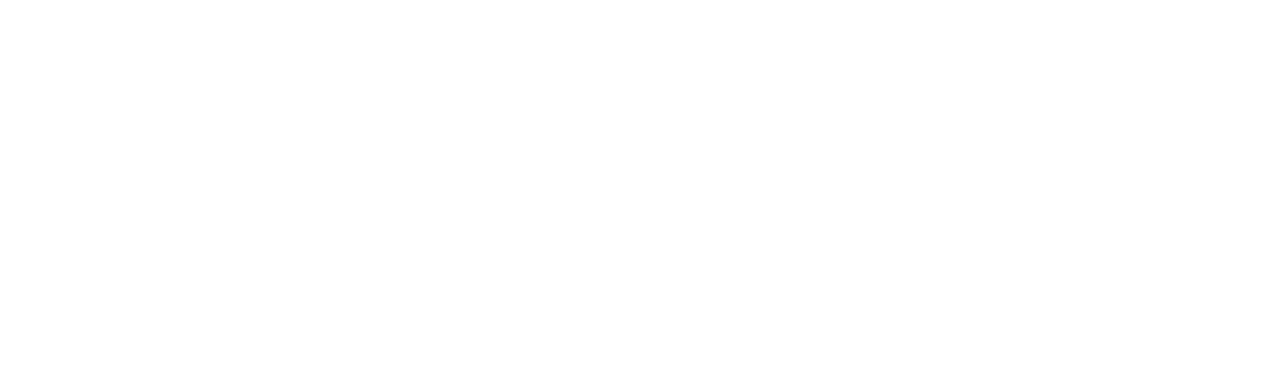
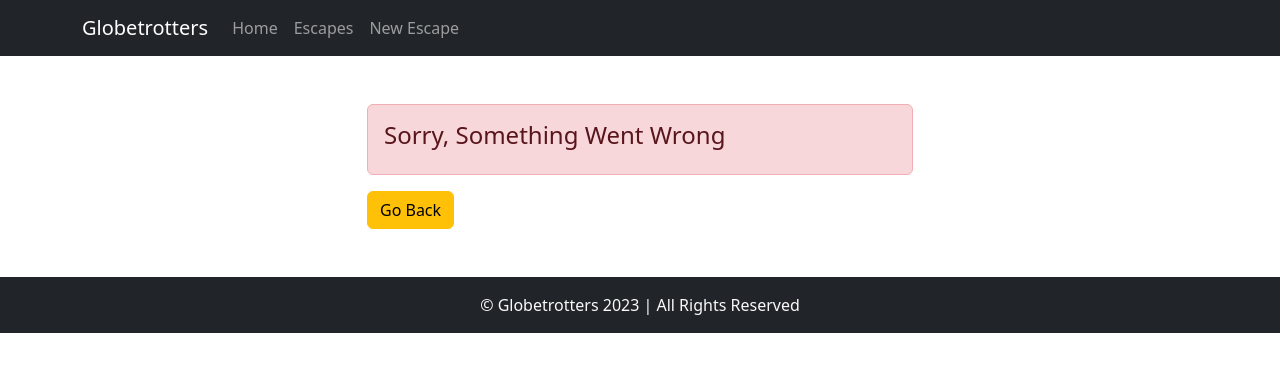
Before and after one commit to HarshArora-1205/Globetrotters, a React (Create React App) app in the folder client/: page /error in a window 1280 px wide. Before the commit this address had no page. Shown: the top 372 px of the page. Built offline with nearby package versions, Linux system fonts and the light colour scheme.

Commit message:
Added Basic Error Page

```diff
--- a/client/src/App.js
+++ b/client/src/App.js
@@ -6,6 +6,7 @@ import Escapes from "./views/escapes/Escapes";
 import Show from "./views/escapes/Show";
 import Edit from "./views/escapes/Edit";
 import New from "./views/escapes/New";
+import Error from "./views/Error";
 
 axios.defaults.baseURL = "http://localhost:3001";
 
@@ -19,6 +20,7 @@ function App() {
           <Route path="/escapes/:id" element={<Show />}/>
           <Route path="/escapes/:id/edit" element={<Edit />}/>
           <Route path="/escapes/new" element={<New />}/>
+          <Route path="/error" element={<Error />}/>
         </Route>
       </Routes>
     </BrowserRouter>
--- /dev/null
+++ b/client/src/views/Error.jsx
@@ -0,0 +1,18 @@
+import React from 'react';
+import { useNavigate } from 'react-router';
+
+const Error = () => {
+  const navigate = useNavigate();
+  return (
+    <div className='row'>
+      <div className="col-6 offset-3">
+        <div className="alert alert-danger" role="alert">
+          <h4 className="alert-heading">Sorry, Something Went Wrong</h4>
+        </div>
+        <button className="btn btn-warning" onClick={() => navigate(-1)}>Go Back</button>
+      </div>
+    </div>
+  )
+}
+
+export default Error
--- a/client/src/views/escapes/Edit.jsx
+++ b/client/src/views/escapes/Edit.jsx
@@ -31,6 +31,7 @@ const New = () => {
                 .catch((err) => {
                     console.log("Error in editing Escape: Edit JSX");
                     console.log(err);
+                    navigate('/error');
                 });
     };
 
```
Also changed, not shown: 1 other file (tests, documents, lock files or other folders).
